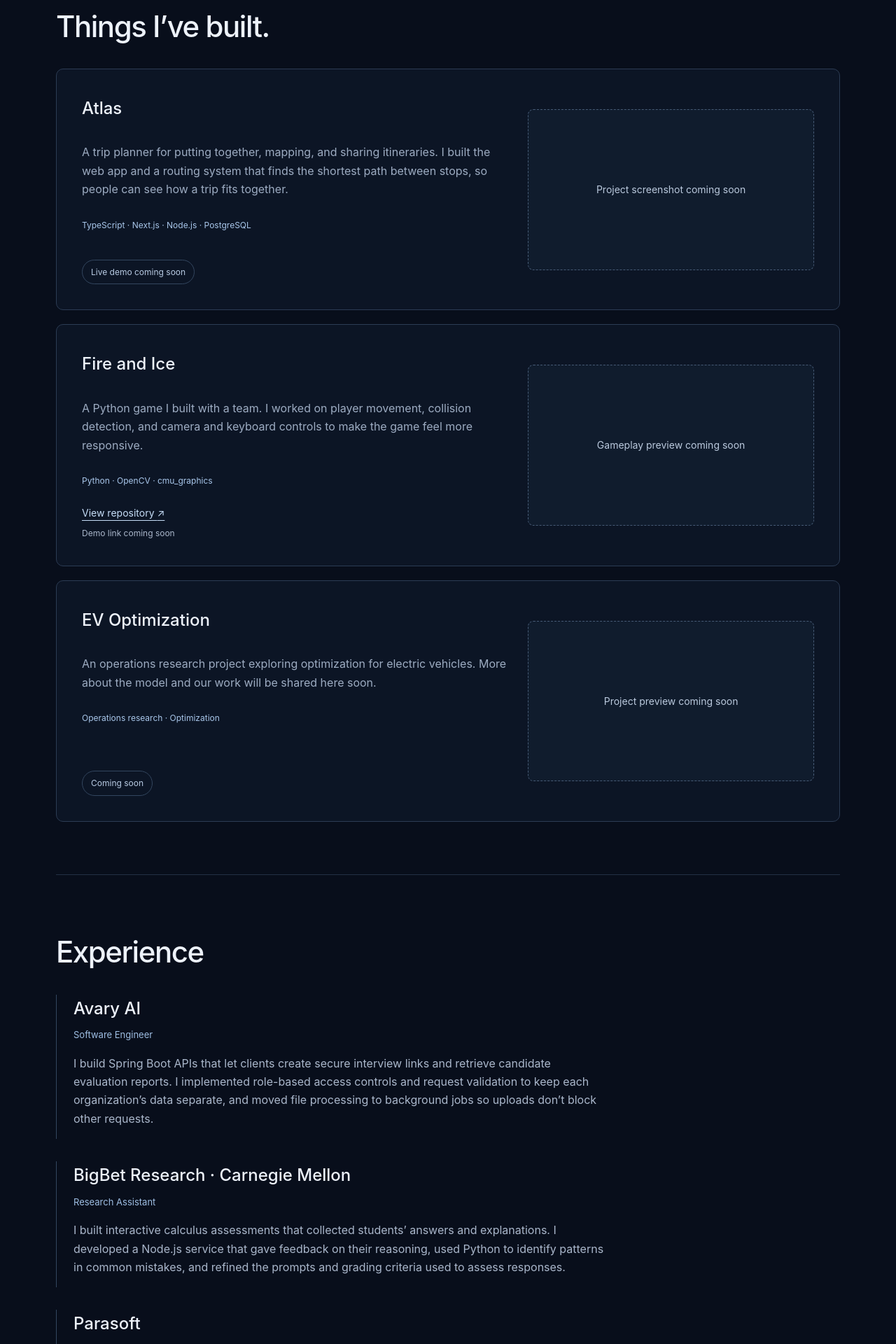
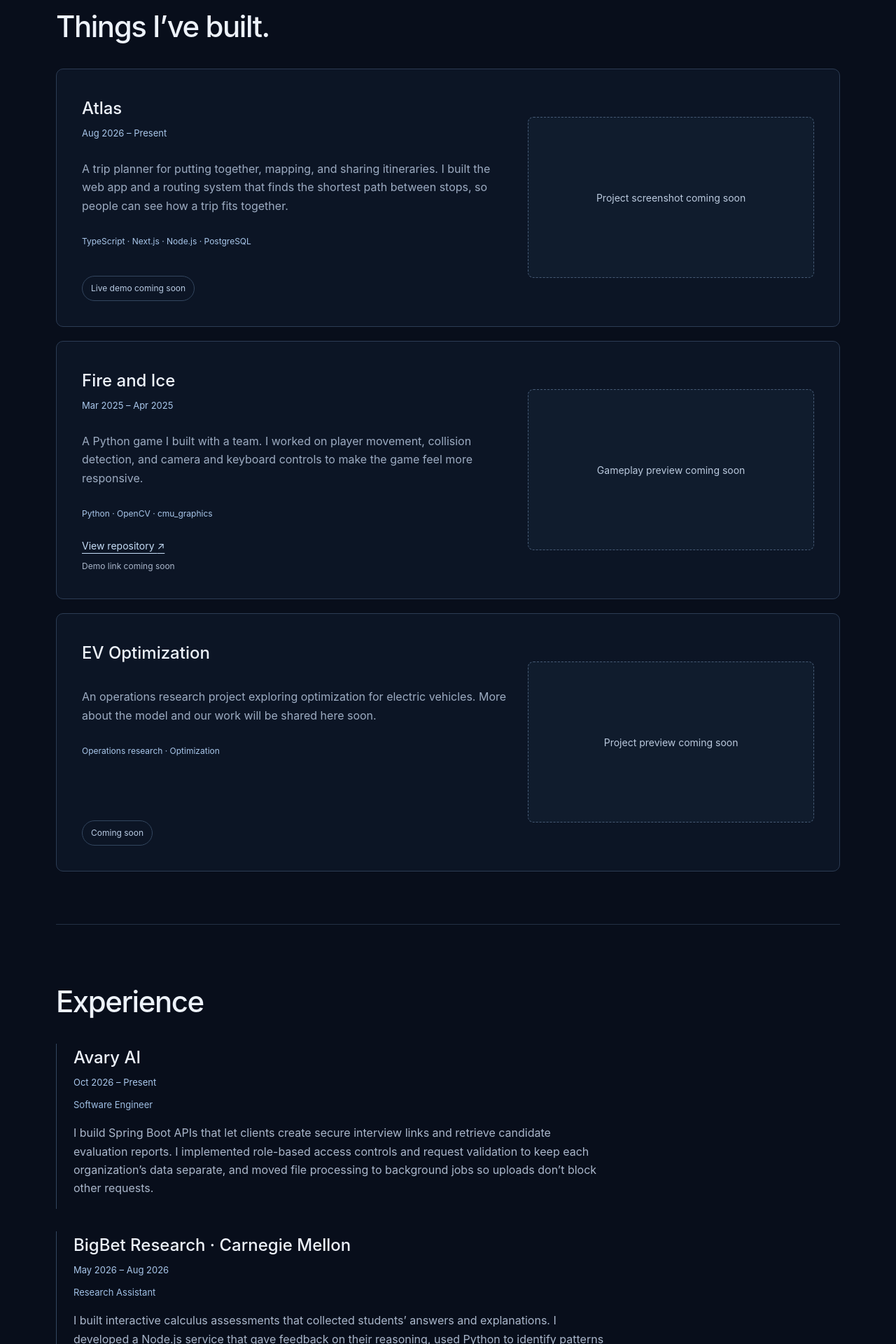
Before and after one commit to TakinaHua/takinahua.github.io, a React (Vite) app: page / in a window 1280 px wide. Shown: the part 1520-3440 px from the top of the page at 70% size. Built offline with nearby package versions, Linux system fonts and the light colour scheme.

Commit message:
feat: add resume dates to projects and experience

```diff
--- a/src/App.css
+++ b/src/App.css
@@ -158,3 +158,14 @@
   color: #122541;
   font: 700 8px system-ui, sans-serif;
 }
+
+.project .entry-date,
+.experience-list .entry-date {
+  margin: -8px 0 10px;
+  color: #a9c7eb;
+  font-size: 13px;
+}
+
+.experience-list .role {
+  margin-top: 0;
+}
--- a/src/App.tsx
+++ b/src/App.tsx
@@ -98,8 +98,10 @@ function App() {
         <section id="projects" aria-labelledby="projects-title">
           <h2 id="projects-title">Things I’ve built.</h2>
           <div className="project-list">
-            <article className="project"><div className="project-copy"><h3>Atlas</h3><p>A trip planner for putting together, mapping, and sharing itineraries. I built the web app and a routing system that finds the shortest path between stops, so people can see how a trip fits together.</p><p className="tech">TypeScript · Next.js · Node.js · PostgreSQL</p><span className="status">Live demo coming soon</span></div><div className="project-media">Project screenshot coming soon</div></article>
-            <article className="project"><div className="project-copy"><h3>Fire and Ice</h3><p>A Python game I built with a team. I worked on player movement, collision detection, and camera and keyboard controls to make the game feel more responsive.</p><p className="tech">Python · OpenCV · cmu_graphics</p><a className="project-link" href="https://github.com/TakinaHua/Fire-and-Ice" target="_blank" rel="noreferrer">View repository <span aria-hidden="true">↗</span></a><span className="project-link-placeholder">Demo link coming soon</span></div><div className="project-media">Gameplay preview coming soon</div></article>
+            <article className="project"><div className="project-copy"><h3>Atlas</h3>
+              <p className="entry-date"><time dateTime="2026-08">Aug 2026</time> – Present</p><p>A trip planner for putting together, mapping, and sharing itineraries. I built the web app and a routing system that finds the shortest path between stops, so people can see how a trip fits together.</p><p className="tech">TypeScript · Next.js · Node.js · PostgreSQL</p><span className="status">Live demo coming soon</span></div><div className="project-media">Project screenshot coming soon</div></article>
+            <article className="project"><div className="project-copy"><h3>Fire and Ice</h3>
+              <p className="entry-date"><time dateTime="2025-03">Mar 2025</time> – <time dateTime="2025-04">Apr 2025</time></p><p>A Python game I built with a team. I worked on player movement, collision detection, and camera and keyboard controls to make the game feel more responsive.</p><p className="tech">Python · OpenCV · cmu_graphics</p><a className="project-link" href="https://github.com/TakinaHua/Fire-and-Ice" target="_blank" rel="noreferrer">View repository <span aria-hidden="true">↗</span></a><span className="project-link-placeholder">Demo link coming soon</span></div><div className="project-media">Gameplay preview coming soon</div></article>
             <article className="project"><div className="project-copy"><h3>EV Optimization</h3><p>An operations research project exploring optimization for electric vehicles. More about the model and our work will be shared here soon.</p><p className="tech">Operations research · Optimization</p><span className="status">Coming soon</span></div><div className="project-media">Project preview coming soon</div></article>
           </div>
         </section>
@@ -108,16 +110,19 @@ function App() {
           <div className="experience-list">
             <article>
               <h3>Avary AI</h3>
+              <p className="entry-date"><time dateTime="2026-10">Oct 2026</time> – Present</p>
               <p className="role">Software Engineer</p>
               <p>I build Spring Boot APIs that let clients create secure interview links and retrieve candidate evaluation reports. I implemented role-based access controls and request validation to keep each organization’s data separate, and moved file processing to background jobs so uploads don’t block other requests.</p>
             </article>
             <article>
               <h3>BigBet Research · Carnegie Mellon</h3>
+              <p className="entry-date"><time dateTime="2026-05">May 2026</time> – <time dateTime="2026-08">Aug 2026</time></p>
               <p className="role">Research Assistant</p>
               <p>I built interactive calculus assessments that collected students’ answers and explanations. I developed a Node.js service that gave feedback on their reasoning, used Python to identify patterns in common mistakes, and refined the prompts and grading criteria used to assess responses.</p>
             </article>
             <article>
               <h3>Parasoft</h3>
+              <p className="entry-date"><time dateTime="2025-06">Jun 2025</time> – <time dateTime="2025-07">Jul 2025</time></p>
               <p className="role">Technical Support Engineer</p>
               <p>I wrote unit and regression tests and investigated API failures in client software. I also reproduced and diagnosed race conditions and deadlocks in multithreaded C and C++ applications.</p>
             </article>
```
